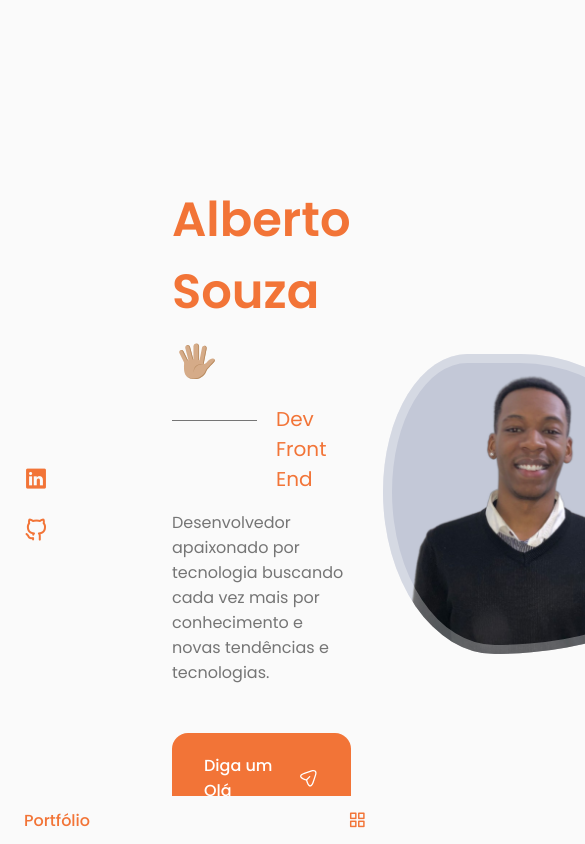
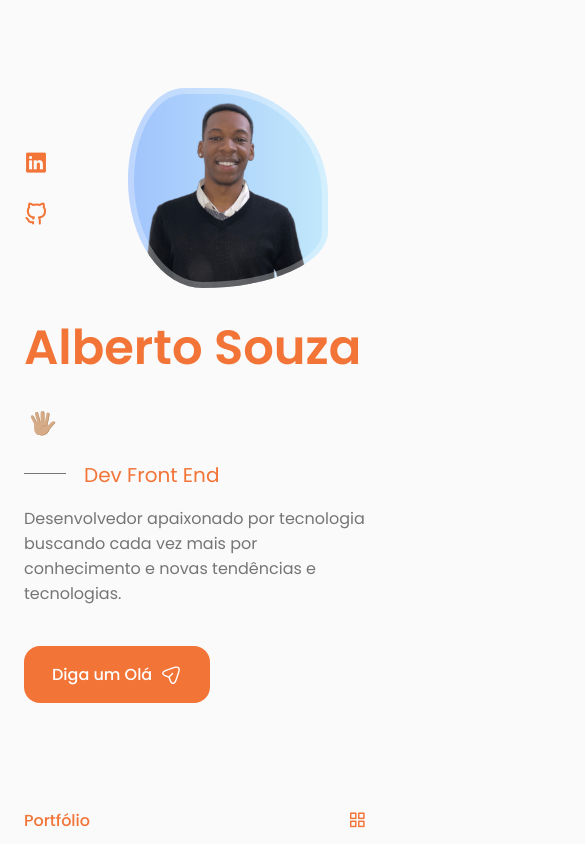
Before and after one commit to albertoaugusto/portfolio, a React (Vite) app: page / in a window 390 px wide. Shown: the top 844 px of the page, 585 px wide, since content can reach past the window. Built offline with nearby package versions, Linux system fonts and the light colour scheme.

Commit message:
main part 1 end

```diff
--- a/src/App.css
+++ b/src/App.css
@@ -153,6 +153,7 @@ img{
   padding: 1.25rem 2rem;
   border-radius: 1rem;
   font-weight: var(--font-medium);
+  transition: .3s;
 }
 
 .button:hover{
@@ -175,10 +176,21 @@ img{
     margin-left: var(--mb-1-5);
     margin-right: var(--mb-1-5);
   }
+
+  .button{
+    padding: 1rem 1.75rem;
+  }
+
+  .button-icon{
+    width: 22px;
+    height: 22px;
+  }
 }
 
 @media screen and (max-width: 768px) {
-
+  .section{
+    padding: 2rem 0 4rem;
+  }
 }
 
 @media screen and (max-width: 576px) {
@@ -186,6 +198,10 @@ img{
 }
 
 @media screen and (max-width: 350px) {
+  :root{
+    --big-font-size: 2.25rem
+  }
+
   .container {
       margin-left: var(--mb-1);
       margin-right: var(--mb-1);
--- a/src/components/home/home.css
+++ b/src/components/home/home.css
@@ -36,7 +36,6 @@
     margin-left: 0.4rem;
 }
 
-
 .home-subtitle{
     position: relative;
     font-size: var(--h3-font-size);
@@ -61,7 +60,7 @@
 }
 
 .home-img{
-    background: url(../../assets/profile-pic.png);
+    background: url(../../assets/profile-pic2.png);
     background-repeat: no-repeat;
     background-position: center;
     background-size: cover;
@@ -118,3 +117,81 @@
     font-size: 1.25rem;
     color: var(--title-color);
 }
+
+/*responsive braekpoints*/
+@media screen and (max-width: 992px) {
+    .home-content{
+        grid-template-columns: 100px repeat(2, 1fr);
+        column-gap: 1.25rem;
+    }
+
+    .home-hand{
+        width: 26px;
+        height: 26px;
+    }
+
+    .home-subtitle{
+        padding-left: 3.75rem;
+        margin-bottom: var(--mb-1);
+    }
+
+    .home-subtitle::before{
+        width: 42px;
+        top: 0.8rem;
+    }
+
+    .home-description{
+        max-width: initial;
+        margin-bottom: var(--mb-2-5);
+    }
+
+    .home-img{
+        width: 250px;
+        height: 250px;
+        box-shadow: inset 0 0 0 8px rgb(255 255 255 / 30%);
+    }
+
+    .home-scroll{
+        margin-left: 7.5rem;
+    }
+
+}
+
+@media screen and (max-width: 768px) {
+    .home-content{
+        grid-template-columns: 0.5fr 3fr;
+        padding-top: 3.5rem;
+    }
+
+    .home-img{
+        order: initial;
+        justify-self: center;
+    }
+
+    .home-data{
+        grid-column: 1/3;
+    }
+
+    .home-img{
+        width: 200px;
+        height: 200px;
+        box-shadow: inset 0 0 0 6px rgb(255 255 255 / 30%);
+    }
+
+    .home-scroll{
+        display: none;
+    }
+}
+
+
+@media screen and (max-width: 350px) {
+    .home-img{
+        width: 180px;
+        height: 180px;
+    }
+
+    .home-hand{
+        width: 22px;
+        height: 22px;
+    }
+}
```
Also changed, not shown: src/assets/profile-pic2.png (added).
